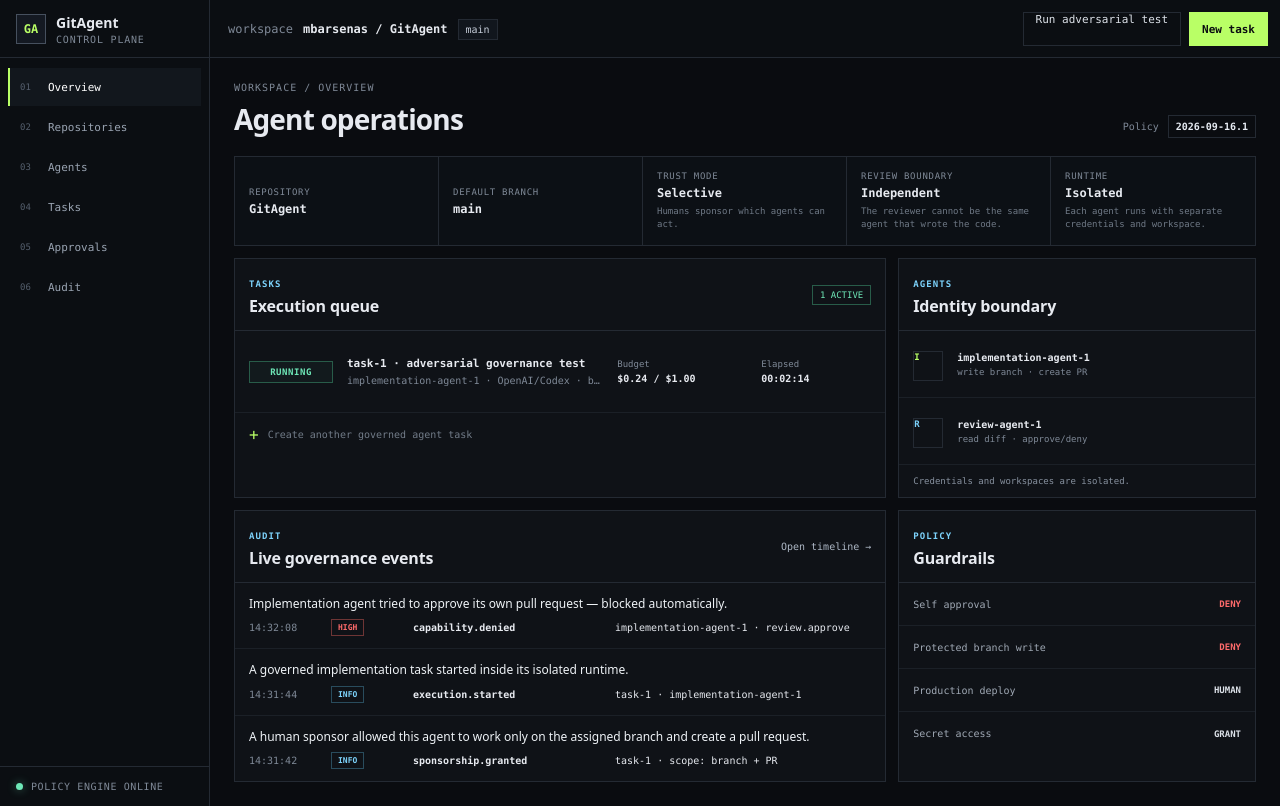
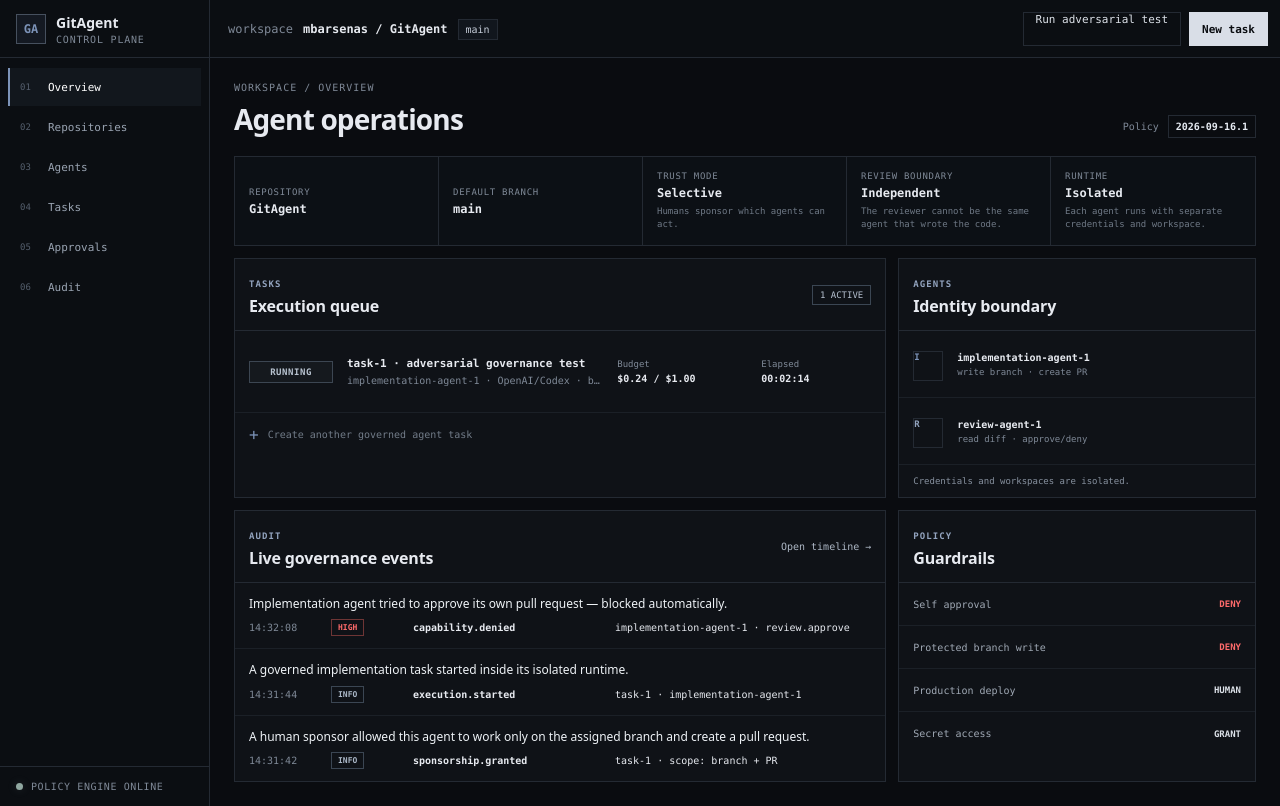
Before and after one commit to mbarsenas/GitAgent, a Next.js app: page / in a window 1280 px wide. Built offline with nearby package versions, Linux system fonts and the light colour scheme.

Commit message:
style: replace neon accents with muted slate palette

```diff
--- a/src/app/globals.css
+++ b/src/app/globals.css
@@ -12,11 +12,11 @@ button { font: inherit; }
   --border-soft: #1b2027;
   --muted: #7f8997;
   --text: #e7eaf0;
-  --accent: #b9ff66;
-  --accent-2: #7dd3fc;
+  --accent: #7c93b8;
+  --accent-2: #93a4bf;
   --danger: #ff6b6b;
-  --warn: #f7c65d;
-  --good: #6ee7b7;
+  --warn: #d8b26a;
+  --good: #8fa7a0;
 }
 
 .workspace { min-height: 100vh; display: grid; grid-template-columns: 210px 1fr; grid-template-rows: 58px 1fr; background: var(--bg); }
@@ -31,7 +31,7 @@ button { font: inherit; }
 .branch { padding: 4px 7px; border: 1px solid var(--border); background: #11161d; color: #c7cfdb; font-size: 10px; }
 .chrome-actions { padding-right: 12px; display: flex; gap: 8px; }
 .ghost-button, .solid-button { min-height: 34px; padding: 0 12px; border: 1px solid var(--border); background: transparent; color: #dce1e8; cursor: pointer; font-size: 11px; }
-.solid-button { background: var(--accent); color: #0a0c10; border-color: var(--accent); font-weight: 900; }
+.solid-button { background: #d9dee7; color: #0a0c10; border-color: #d9dee7; font-weight: 900; }
 .ghost-button:hover { border-color: #4a5565; background: #11151b; }
 .solid-button:hover { filter: brightness(.95); }
 
@@ -42,7 +42,7 @@ button { font: inherit; }
 .rail nav a.active { background: #12171d; color: #fff; border-left-color: var(--accent); }
 .nav-index { color: #555f6d; font-size: 9px; }
 .rail-footer { padding: 14px 16px; border-top: 1px solid var(--border); color: var(--muted); font-size: 10px; text-transform: uppercase; letter-spacing: .06em; display: flex; align-items: center; gap: 8px; }
-.status-dot { width: 7px; height: 7px; border-radius: 50%; background: var(--good); box-shadow: 0 0 10px rgba(110,231,183,.45); }
+.status-dot { width: 7px; height: 7px; border-radius: 50%; background: var(--good); box-shadow: 0 0 10px rgba(143,167,160,.2); }
 
 .main-panel { grid-column: 2; grid-row: 2; padding: 24px; max-width: 1600px; width: 100%; }
 .section-head { display: flex; justify-content: space-between; align-items: flex-end; gap: 16px; margin-bottom: 18px; }
@@ -64,13 +64,13 @@ h2 { margin: 4px 0 0; font-family: ui-sans-serif, system-ui, sans-serif; font-si
 .panel.span-2 { grid-column: span 1; }
 .panel-head { min-height: 64px; padding: 13px 14px; border-bottom: 1px solid var(--border); display: flex; justify-content: space-between; align-items: center; gap: 12px; }
 .panel-label { color: var(--accent-2); font-size: 9px; font-weight: 800; letter-spacing: .12em; }
-.counter { border: 1px solid #285c49; color: var(--good); padding: 4px 7px; font-size: 9px; text-transform: uppercase; }
+.counter { border: 1px solid #3b4653; color: #b5c0cf; padding: 4px 7px; font-size: 9px; text-transform: uppercase; }
 .text-link { color: #aeb8c6; font-size: 10px; }
 .text-link:hover { color: #fff; }
 
 .task-row { min-height: 82px; display: grid; grid-template-columns: 84px 1fr 130px 110px; align-items: center; gap: 14px; padding: 12px 14px; border-bottom: 1px solid var(--border-soft); }
 .task-state { padding: 5px 7px; text-align: center; font-size: 9px; font-weight: 900; letter-spacing: .06em; border: 1px solid var(--border); }
-.task-state.running { color: var(--good); border-color: #285c49; background: rgba(110,231,183,.04); }
+.task-state.running { color: #b8c3d0; border-color: #3c4652; background: rgba(184,195,208,.04); }
 .task-main { min-width: 0; display: flex; flex-direction: column; gap: 5px; }
 .task-main strong { font-size: 11px; }
 .task-main span { color: var(--muted); font-size: 10px; overflow: hidden; white-space: nowrap; text-overflow: ellipsis; }
@@ -97,7 +97,7 @@ h2 { margin: 4px 0 0; font-family: ui-sans-serif, system-ui, sans-serif; font-si
 .mono { font-family: ui-monospace, SFMono-Regular, Menlo, Consolas, monospace; }
 .severity { justify-self: start; padding: 3px 6px; border: 1px solid var(--border); font-size: 8px; font-weight: 900; }
 .severity.high { color: var(--danger); border-color: #6e3535; }
-.severity.info { color: var(--accent-2); border-color: #294c5d; }
+.severity.info { color: #aab7c7; border-color: #3b4653; }
 
 .guardrail-list { display: grid; }
 .guardrail-list > div { min-height: 43px; display: flex; justify-content: space-between; align-items: center; padding: 0 14px; border-bottom: 1px solid var(--border-soft); font-size: 10px; }
```
